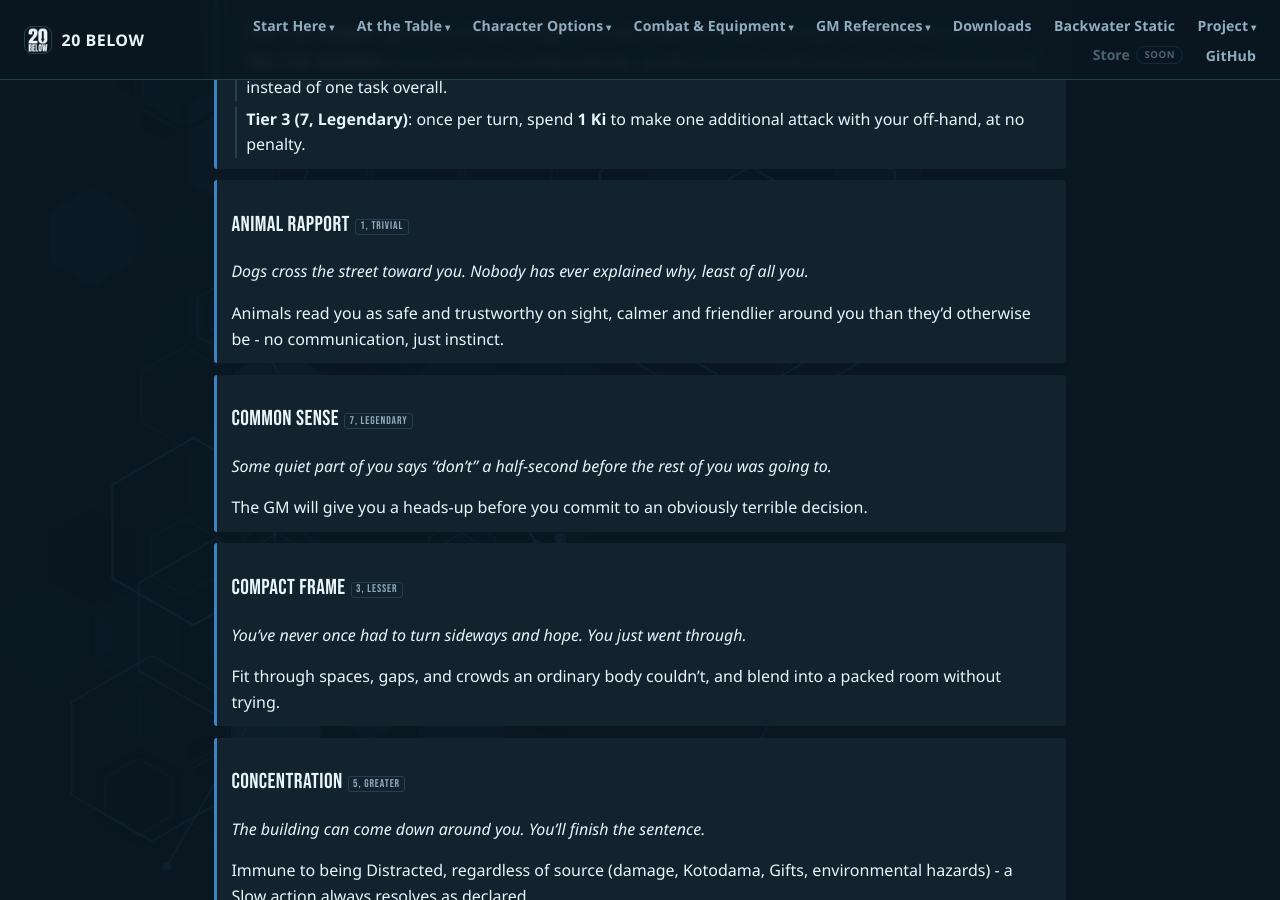
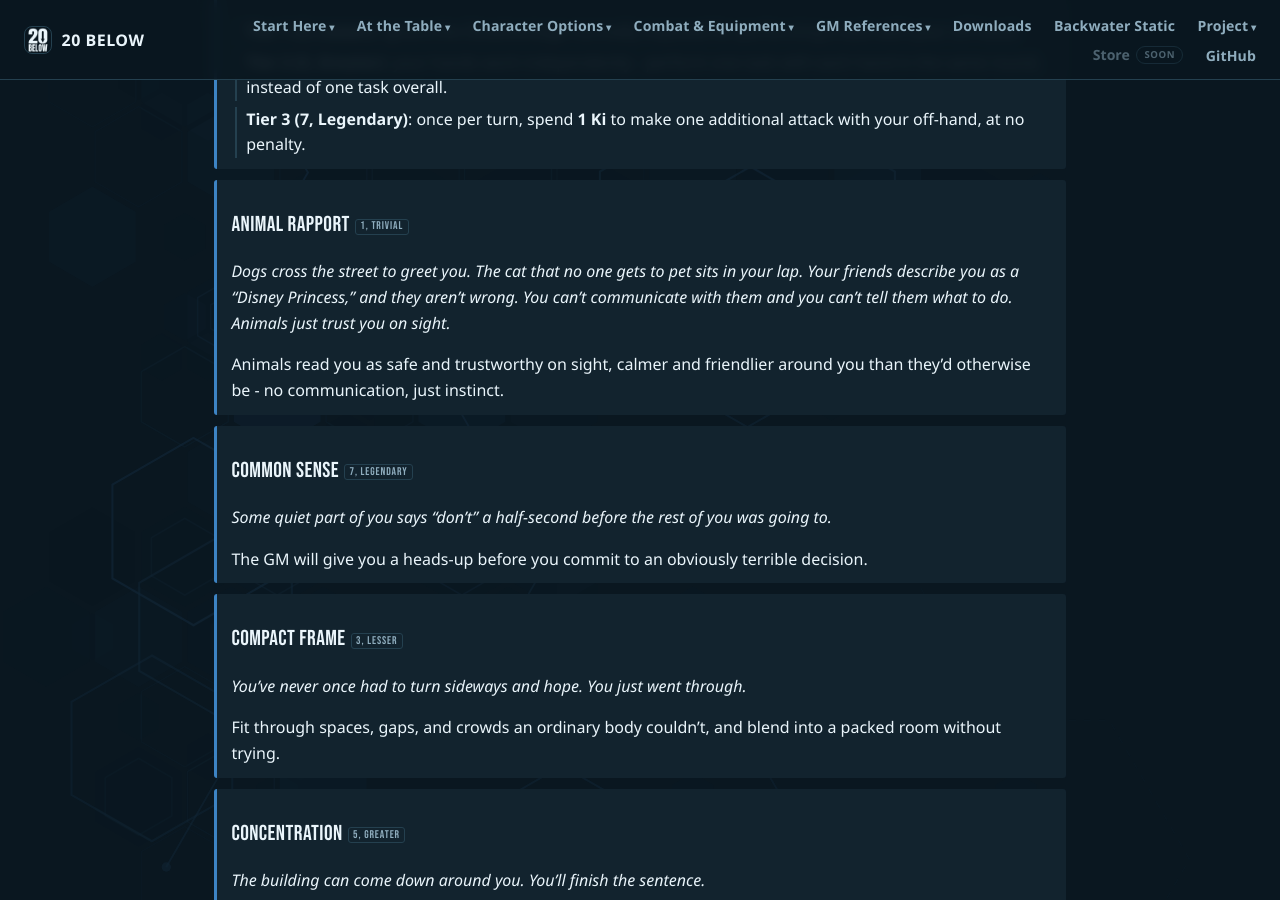
Before and after one commit to feralucce/20_Below, a Jekyll site: the page built from webbook/boons.md, in a window 1280 px wide and 900 px high, scrolled down 2239 px. Built offline with Jekyll 4.4.1, drawn with Linux system fonts in a browser that asks for light colours.

Commit message:
Boons: rework the Animal Rapport flavour
Co-Authored-By: Claude Opus 5 <noreply@anthropic.com>

```diff
--- a/webbook/boons.md
+++ b/webbook/boons.md
@@ -134,7 +134,7 @@ Bought as one of three tiers (each includes every lower tier's benefit - no need
 
 <div class="boon-flavour" markdown="1">
 
-Dogs cross the street toward you. Nobody has ever explained why, least of all you.
+Dogs cross the street to greet you. The cat that no one gets to pet sits in your lap. Your friends describe you as a "Disney Princess," and they aren't wrong. You can't communicate with them and you can't tell them what to do. Animals just trust you on sight.
 
 </div>
 
```
